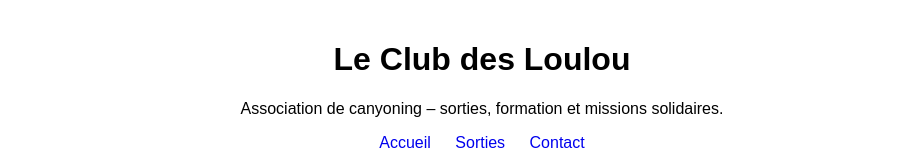
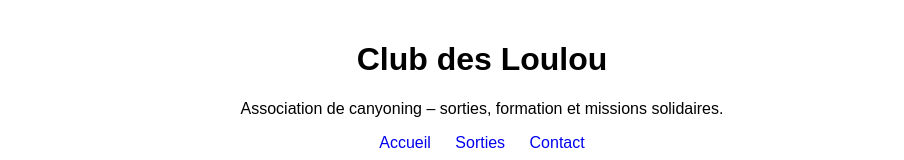
Before and after one commit to Bastos-7/Club-des-Loulou, a plain HTML site: page index.html in a window 1280 px wide. Shown: the top 160 px of the page, without its empty margins (158-1062 px from the left). Drawn offline with Linux system fonts and the light colour scheme.

Commit message:
Update index.html

```diff
--- a/index.html
+++ b/index.html
@@ -8,7 +8,7 @@
 </head>
 <body>
   <header>
-    <h1>Le Club des Loulou</h1>
+    <h1>Club des Loulou</h1>
     <p>Association de canyoning – sorties, formation et missions solidaires.</p>
     <nav>
       <a href="#">Accueil</a>
```
